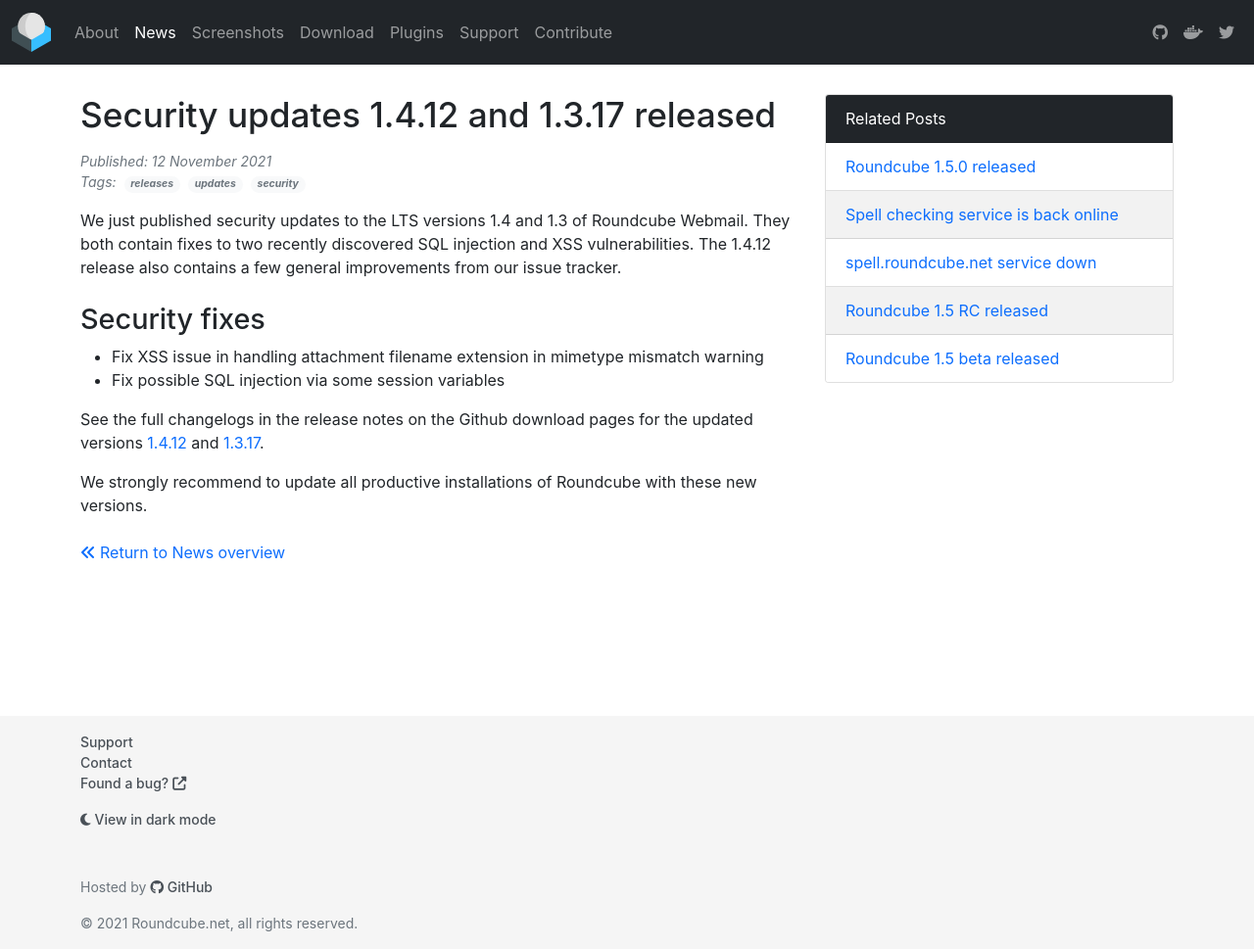
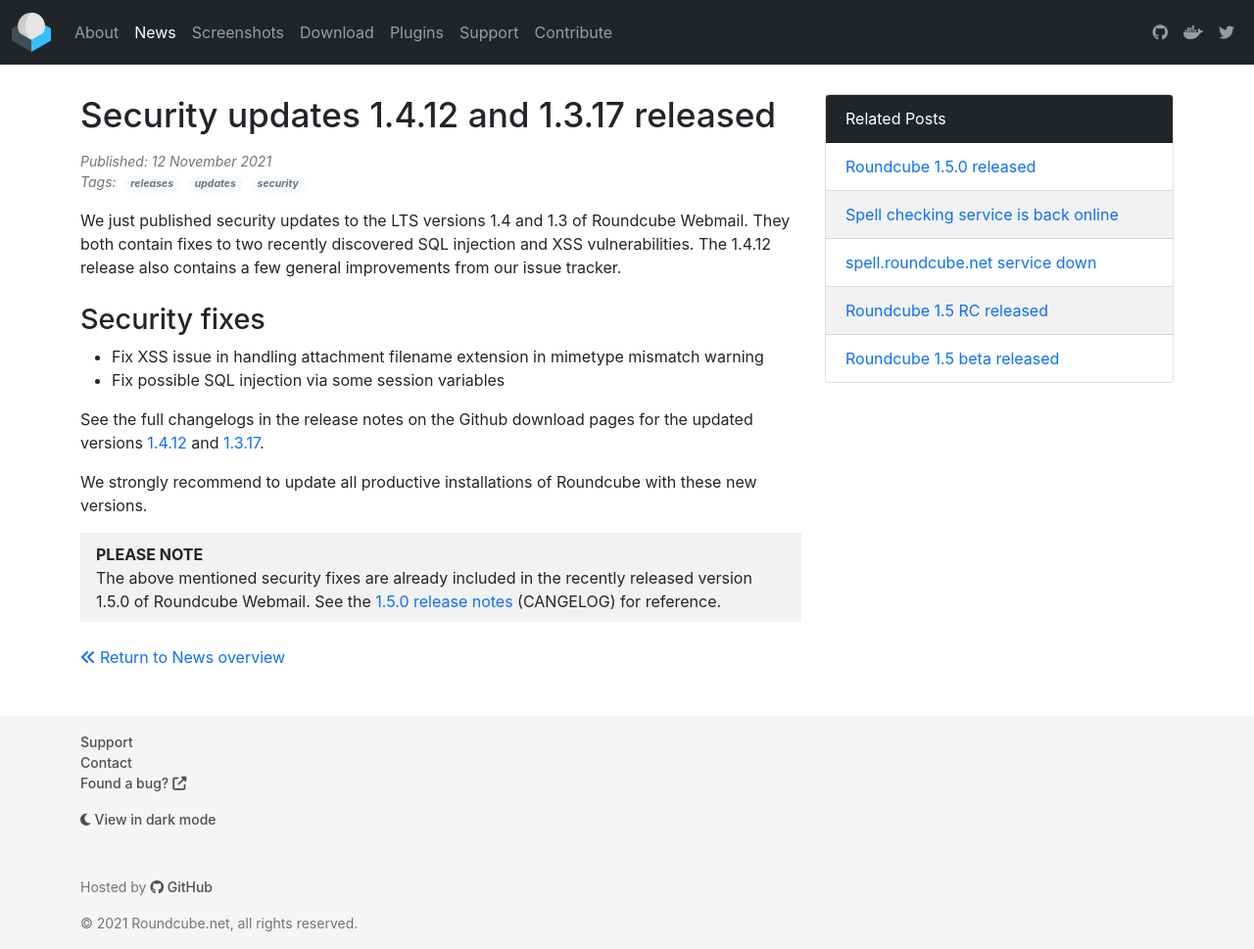
Before and after one commit to roundcube/roundcube.github.com, a Jekyll site: the page built from _posts/2021-11-12-security-updates-1.4.12-and-1.3.17-released.md, in a window 1280 px wide and 969 px high. Shown: the whole window at 98% size. Built offline with Jekyll 4.4.1, drawn with Linux system fonts in a browser that asks for light colours; nearby versions of some CDN libraries; comment, search, counter and statistics services are not loaded.

Commit message:
Add note about security fixes in 1.5.0

```diff
--- a/_posts/2021-11-12-security-updates-1.4.12-and-1.3.17-released.md
+++ b/_posts/2021-11-12-security-updates-1.4.12-and-1.3.17-released.md
@@ -18,3 +18,8 @@
 
 We strongly recommend to update all productive installations of Roundcube
 with these new versions.
+
+> **PLEASE NOTE**
+> The above mentioned security fixes are already included in the recently released version 1.5.0
+> of Roundcube Webmail. See the [1.5.0 release notes](https://github.com/roundcube/roundcubemail/releases/tag/1.5.0)
+> (CANGELOG) for reference.
```
